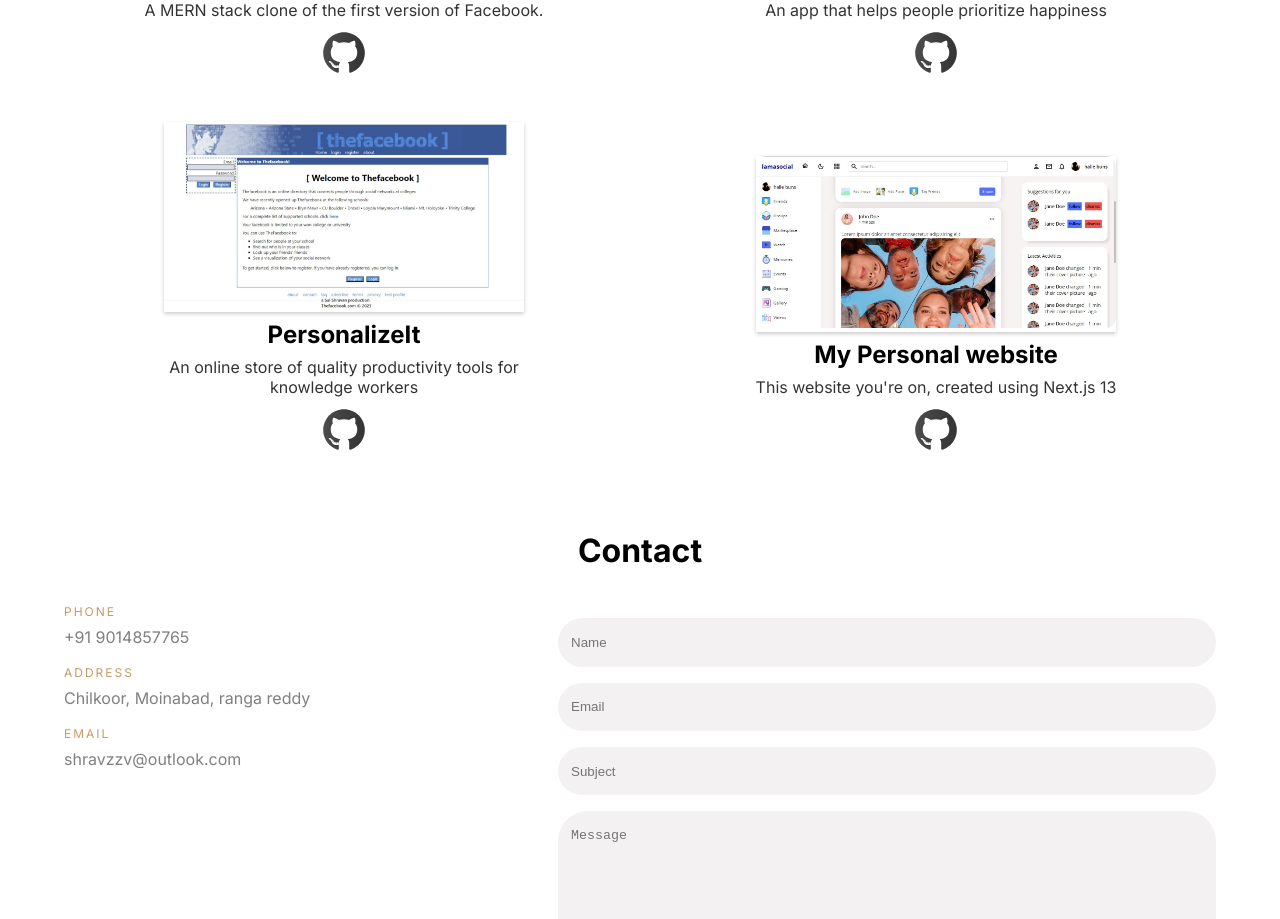
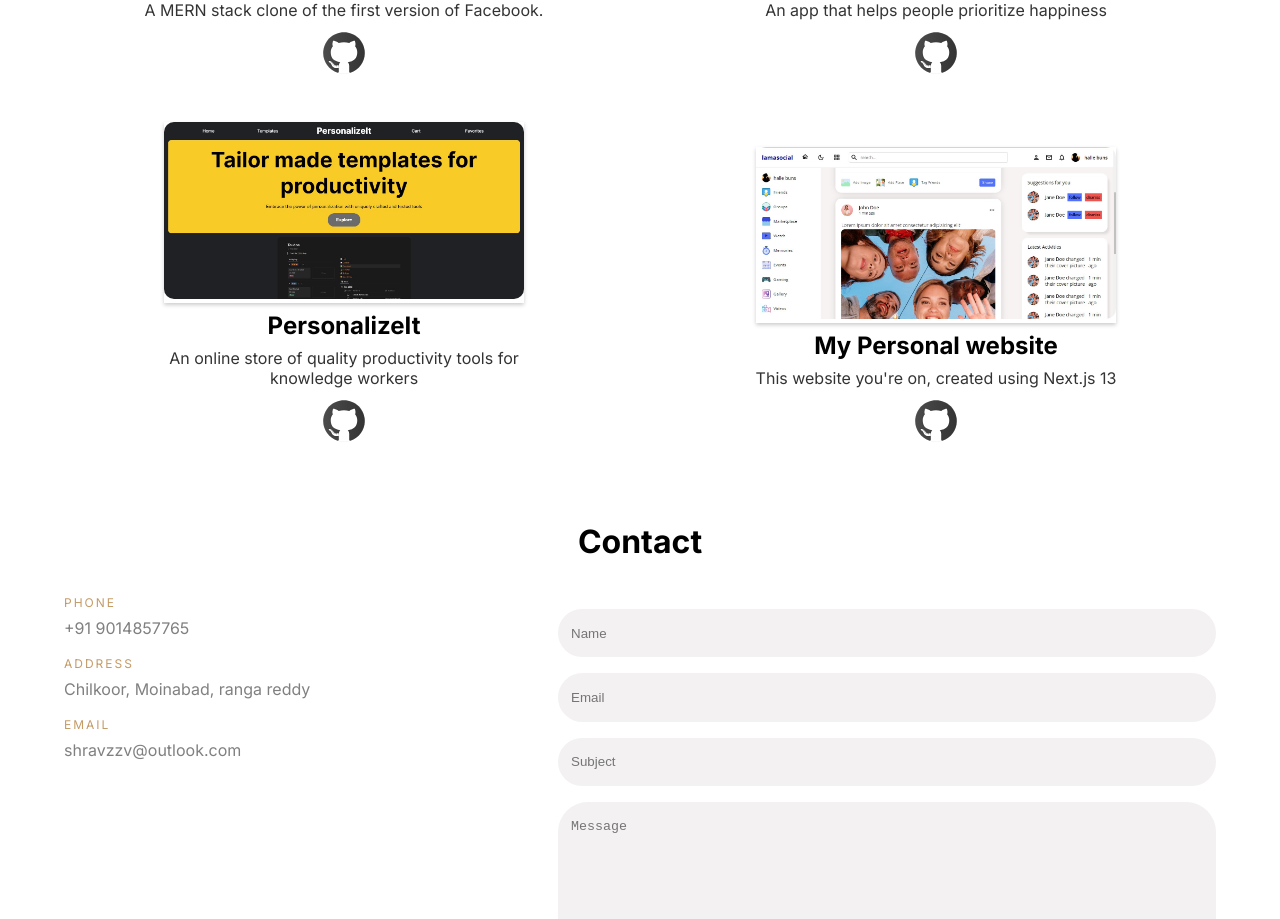
Before and after one commit to shravzzv/Archived-Personal-Website, a Next.js app: page / in a window 1280 px wide. Shown: the part 2200-3119 px from the top of the page. Built offline with nearby package versions, Linux system fonts and the light colour scheme.

Commit message:
Chore: Update personalizeIt project image on portfolio

```diff
--- a/src/components/projects/projects.tsx
+++ b/src/components/projects/projects.tsx
@@ -4,6 +4,7 @@ import Image from 'next/image'
 import Link from 'next/link'
 import thefacebookproject from 'public/project images/thefacebookproject.jpeg'
 import socialmediaproject from 'public/project images/socialmediaproject.jpeg'
+import personalizeIt from 'public/project images/personalizeIt.jpeg'
 
 const Projects = () => {
   return (
@@ -82,7 +83,7 @@ const Projects = () => {
               className={styles.imgContainer}
             >
               <Image
-                src={thefacebookproject}
+                src={personalizeIt}
                 alt='project name'
                 className={styles.project__image}
               />
```
